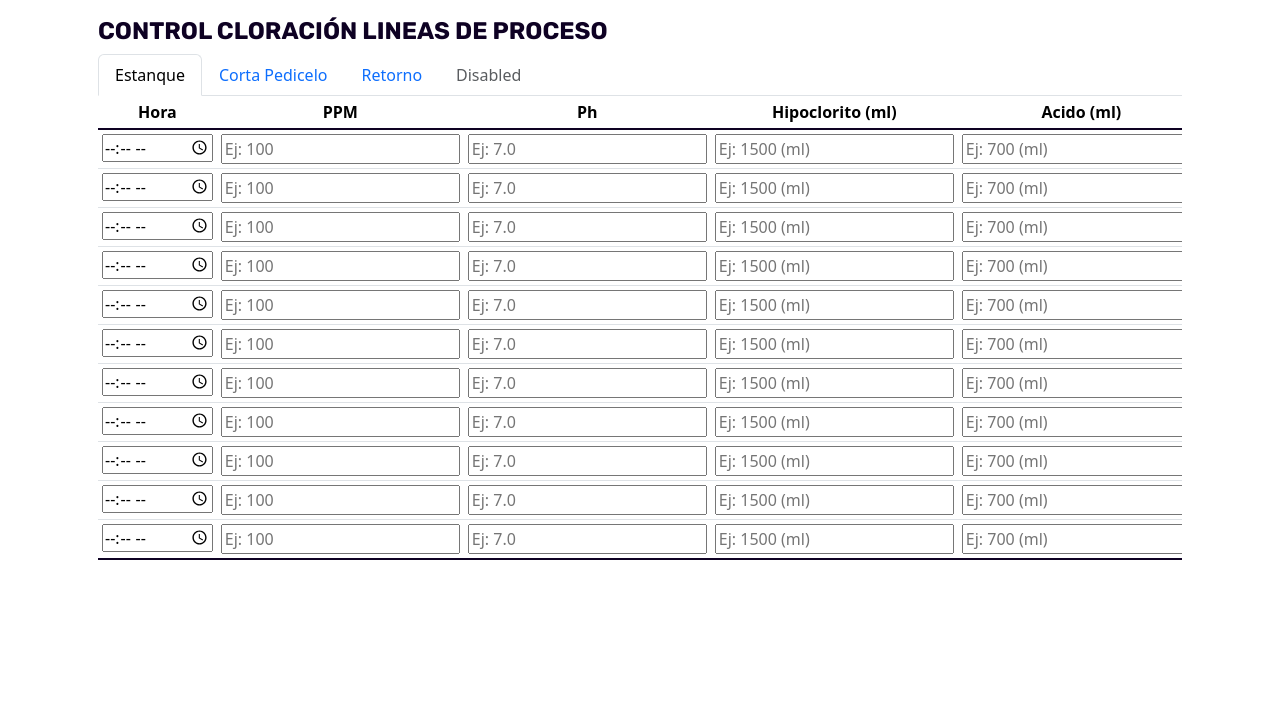
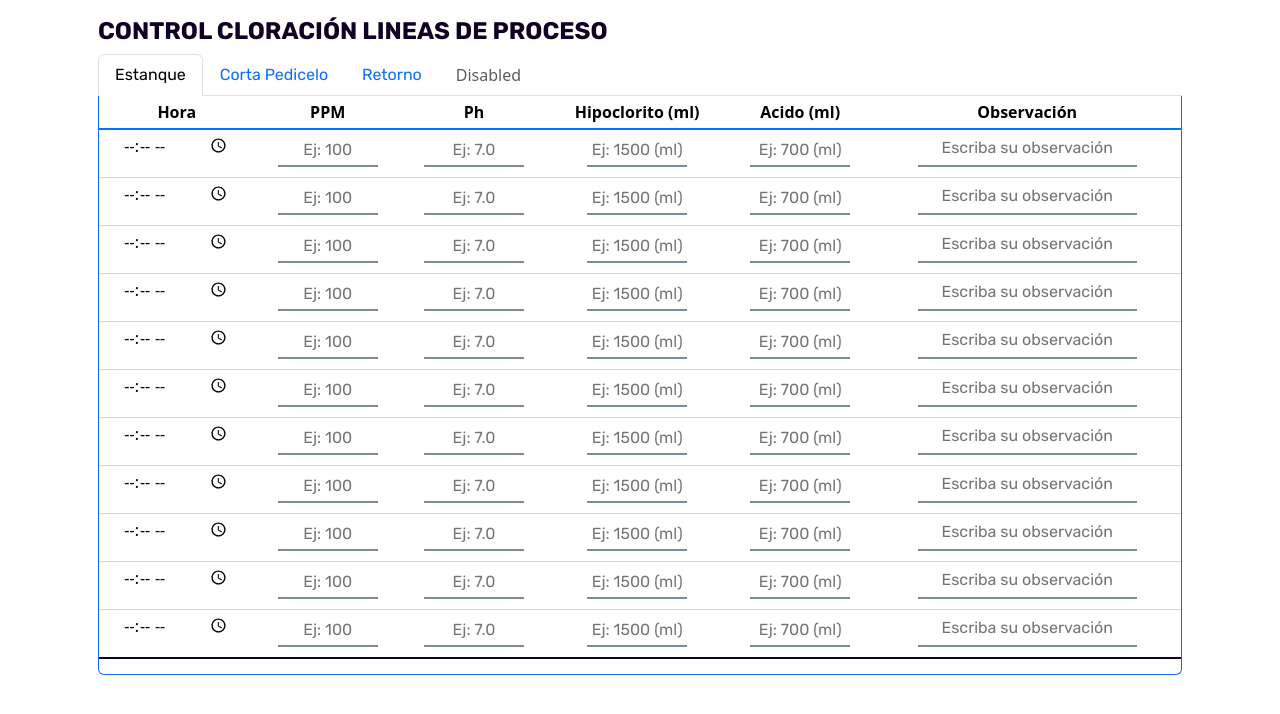
Before and after one commit to AlilaAstrea/plataforma-monitoreo-industrial, a Django app: page /slide/ in a window 1280 px wide. Shown: the part 63-777 px from the top of the page. Run offline with Django 5.2, Linux system fonts and the light colour scheme.

Commit message:
arreglo textarea, faltan pestañas siguientes

```diff
--- a/fungicidas/static/css/menu.css
+++ b/fungicidas/static/css/menu.css
@@ -22,3 +22,81 @@
   font-weight: 300;
   font-style: normal;
 }
+
+input[type=number]::-webkit-inner-spin-button,
+input[type=number]::-webkit-outer-spin-button {
+    -webkit-appearance: none;
+    margin: 0;
+}
+
+input[type=number] {
+    -moz-appearance: textfield;
+    appearance: unset;
+    border: none;
+    border-bottom: 2px solid #7b8b9b;
+    width: 10rem;
+    background: none;
+    outline: none;
+    transition: border-bottom-color 1s;
+    -webkit-transition: border-bottom-color 1s;
+    -moz-transition: border-bottom-color 1s;
+    -ms-transition: border-bottom-color 1s;
+    -o-transition: border-bottom-color 1s;
+    font-family: "Rubik", sans-serif;
+    height: 33px;
+}
+
+input[type=number]:focus {
+  border-bottom-color:#0b58d7;
+}
+
+input[type=text] {
+  border: none;
+  border-bottom: 2px solid #7b8b9b;
+  background: none;
+  outline: none;
+}
+
+input[type=time] {
+  background: none;
+  border: 0;
+  border-radius: 5%;
+  -webkit-border-radius: 5%;
+  -moz-border-radius: 5%;
+  -ms-border-radius: 5%;
+  -o-border-radius: 5%;
+
+}
+
+.tamano-numero {
+  max-width: 100px;
+  text-align: center;
+}
+
+textarea {
+  background: none;
+  border: none;
+  outline: none;
+  border-bottom: 2px solid #7b8b9b;
+  transition: border-bottom-color 1s;
+  -webkit-transition: border-bottom-color 1s;
+  -moz-transition: border-bottom-color 1s;
+  -ms-transition: border-bottom-color 1s;
+  -o-transition: border-bottom-color 1s;
+  font-family: "Rubik", sans-serif;
+  resize: none;
+  height: 33px;
+}
+
+textarea::placeholder{
+  text-align: center;
+}
+
+textarea::-webkit-scrollbar{
+  width: 0;
+}
+
+textarea:focus{
+  border-bottom-color:#0b58d7;
+
+}
--- a/fungicidas/templates/slide.html
+++ b/fungicidas/templates/slide.html
@@ -193,15 +193,15 @@
             <h4 class="rubik-titulo"><strong>CONTROL CLORACIÓN LINEAS DE PROCESO</strong></h4>
             <ul class="nav nav-tabs" id="myTab" role="tablist">
                 <li class="nav-item" role="presentation">
-                    <button class="nav-link active" id="home-tab" data-bs-toggle="tab" data-bs-target="#home-tab-pane"
+                    <button class="nav-link active rubik-titulo" id="home-tab" data-bs-toggle="tab" data-bs-target="#home-tab-pane"
                         type="button" role="tab" aria-controls="home-tab-pane" aria-selected="true">Estanque</button>
                 </li>
                 <li class="nav-item" role="presentation">
-                    <button class="nav-link" id="profile-tab" data-bs-toggle="tab" data-bs-target="#profile-tab-pane"
+                    <button class="nav-link rubik-titulo" id="profile-tab" data-bs-toggle="tab" data-bs-target="#profile-tab-pane"
                         type="button" role="tab" aria-controls="profile-tab-pane" aria-selected="false">Corta Pedicelo</button>
                 </li>
                 <li class="nav-item" role="presentation">
-                    <button class="nav-link" id="contact-tab" data-bs-toggle="tab" data-bs-target="#contact-tab-pane"
+                    <button class="nav-link rubik-titulo" id="contact-tab" data-bs-toggle="tab" data-bs-target="#contact-tab-pane"
                         type="button" role="tab" aria-controls="contact-tab-pane" aria-selected="false">Retorno</button>
                 </li>
                 <li class="nav-item" role="presentation">
@@ -210,7 +210,7 @@
                         disabled>Disabled</button>
                 </li>
             </ul>
-            <div class="tab-content" id="myTabContent">
+            <div class="tab-content border border-top-0 border-primary rounded-bottom" id="myTabContent"> <!-- border radius ver esto mati-->
                 <!-- div de "HOME" UP-->
                 <div class="tab-pane fade show active" id="home-tab-pane" role="tabpanel" aria-labelledby="home-tab"
                     tabindex="0">
@@ -226,8 +226,8 @@
                                     <th scope="col">Observación</th>
                                 </tr>
                             </thead>
-                            <tbody class="table-group-divider">
-                                <tr>
+                            <tbody class="table-group-divider border-primary">
+                                <tr class="border-info-subtle">
                                     <th scope="row"><input type="time"></th>
                                     <td><input class="tamano-numero" type="number" placeholder="Ej: 100" name="" id=""
                                             oninput="if(this.value.length > 3) this.value = this.value.slice(0, 3);">
@@ -243,10 +243,10 @@
                                             id=""
                                             oninput="if(this.value.length > 6) this.value = this.value.slice(0, 6);">
                                     </td>
-                                    <td><input type="text" placeholder="Escriba su observacion" name="" id=""
-                                            maxlength="200"></td>
+                                    <td><textarea cols="20" rows="1" placeholder="Escriba su observación" maxlength="200" name="" id></textarea></td>
+
                                 </tr>
-                                <tr>
+                                <tr class="border-info-subtle">
                                     <th scope="row"><input type="time"></th>
                                     <td><input class="tamano-numero" type="number" placeholder="Ej: 100" name="" id=""
                                             oninput="if(this.value.length > 3) this.value = this.value.slice(0, 3);">
@@ -262,10 +262,9 @@
                                             id=""
                                             oninput="if(this.value.length > 6) this.value = this.value.slice(0, 6);">
                                     </td>
-                                    <td><input type="text" placeholder="Escriba su observacion" name="" id=""
-                                            maxlength="200"></td>
+                                    <td><textarea cols="20" rows="1" placeholder="Escriba su observación" maxlength="200" name="" id></textarea></td>
                                 </tr>
-                                <tr>
+                                <tr class="border-info-subtle">
                                     <th scope="row"><input type="time"></th>
                                     <td><input class="tamano-numero" type="number" placeholder="Ej: 100" name="" id=""
                                             oninput="if(this.value.length > 3) this.value = this.value.slice(0, 3);">
@@ -281,10 +280,9 @@
                                             id=""
                                             oninput="if(this.value.length > 6) this.value = this.value.slice(0, 6);">
                                     </td>
-                                    <td><input type="text" placeholder="Escriba su observacion" name="" id=""
-                                            maxlength="200"></td>
+                                    <td><textarea cols="20" rows="1" placeholder="Escriba su observación" maxlength="200" name="" id></textarea></td>
                                 </tr>
-                                <tr>
+                                <tr class="border-info-subtle">
                                     <th scope="row"><input type="time"></th>
                                     <td><input class="tamano-numero" type="number" placeholder="Ej: 100" name="" id=""
                                             oninput="if(this.value.length > 3) this.value = this.value.slice(0, 3);">
@@ -300,10 +298,9 @@
                                             id=""
                                             oninput="if(this.value.length > 6) this.value = this.value.slice(0, 6);">
                                     </td>
-                                    <td><input type="text" placeholder="Escriba su observacion" name="" id=""
-                                            maxlength="200"></td>
+                                    <td><textarea cols="20" rows="1" placeholder="Escriba su observación" maxlength="200" name="" id></textarea></td>
                                 </tr>
-                                <tr>
+                                <tr class="border-info-subtle">
                                     <th scope="row"><input type="time"></th>
                                     <td><input class="tamano-numero" type="number" placeholder="Ej: 100" name="" id=""
                                             oninput="if(this.value.length > 3) this.value = this.value.slice(0, 3);">
@@ -319,10 +316,9 @@
                                             id=""
                                             oninput="if(this.value.length > 6) this.value = this.value.slice(0, 6);">
                                     </td>
-                                    <td><input type="text" placeholder="Escriba su observacion" name="" id=""
-                                            maxlength="200"></td>
+                                    <td><textarea cols="20" rows="1" placeholder="Escriba su observación" maxlength="200" name="" id></textarea></td>
                                 </tr>
-                                <tr>
+                                <tr class="border-info-subtle">
                                     <th scope="row"><input type="time"></th>
                                     <td><input class="tamano-numero" type="number" placeholder="Ej: 100" name="" id=""
                                             oninput="if(this.value.length > 3) this.value = this.value.slice(0, 3);">
@@ -338,10 +334,9 @@
                                             id=""
                                             oninput="if(this.value.length > 6) this.value = this.value.slice(0, 6);">
                                     </td>
-                                    <td><input type="text" placeholder="Escriba su observacion" name="" id=""
-                                            maxlength="200"></td>
+                                    <td><textarea cols="20" rows="1" placeholder="Escriba su observación" maxlength="200" name="" id></textarea></td>
                                 </tr>
-                                <tr>
+                                <tr class="border-info-subtle">
                                     <th scope="row"><input type="time"></th>
                                     <td><input class="tamano-numero" type="number" placeholder="Ej: 100" name="" id=""
                                             oninput="if(this.value.length > 3) this.value = this.value.slice(0, 3);">
@@ -357,10 +352,9 @@
                                             id=""
                                             oninput="if(this.value.length > 6) this.value = this.value.slice(0, 6);">
                                     </td>
-                                    <td><input type="text" placeholder="Escriba su observacion" name="" id=""
-                                            maxlength="200"></td>
+                                    <td><textarea cols="20" rows="1" placeholder="Escriba su observación" maxlength="200" name="" id></textarea></td>
                                 </tr>
-                                <tr>
+                                <tr class="border-info-subtle">
                                     <th scope="row"><input type="time"></th>
                                     <td><input class="tamano-numero" type="number" placeholder="Ej: 100" name="" id=""
                                             oninput="if(this.value.length > 3) this.value = this.value.slice(0, 3);">
@@ -376,10 +370,9 @@
                                             id=""
                                             oninput="if(this.value.length > 6) this.value = this.value.slice(0, 6);">
                                     </td>
-                                    <td><input type="text" placeholder="Escriba su observacion" name="" id=""
-                                            maxlength="200"></td>
+                                    <td><textarea cols="20" rows="1" placeholder="Escriba su observación" maxlength="200" name="" id></textarea></td>
                                 </tr>
-                                <tr>
+                                <tr class="border-info-subtle">
                                     <th scope="row"><input type="time"></th>
                                     <td><input class="tamano-numero" type="number" placeholder="Ej: 100" name="" id=""
                                             oninput="if(this.value.length > 3) this.value = this.value.slice(0, 3);">
@@ -395,10 +388,9 @@
                                             id=""
                                             oninput="if(this.value.length > 6) this.value = this.value.slice(0, 6);">
                                     </td>
-                                    <td><input type="text" placeholder="Escriba su observacion" name="" id=""
-                                            maxlength="200"></td>
+                                    <td><textarea cols="20" rows="1" placeholder="Escriba su observación" maxlength="200" name="" id></textarea></td>
                                 </tr>
-                                <tr>
+                                <tr class="border-info-subtle">
                                     <th scope="row"><input type="time"></th>
                                     <td><input class="tamano-numero" type="number" placeholder="Ej: 100" name="" id=""
                                             oninput="if(this.value.length > 3) this.value = this.value.slice(0, 3);">
@@ -414,10 +406,9 @@
                                             id=""
                                             oninput="if(this.value.length > 6) this.value = this.value.slice(0, 6);">
                                     </td>
-                                    <td><input type="text" placeholder="Escriba su observacion" name="" id=""
-                                            maxlength="200"></td>
+                                    <td><textarea cols="20" rows="1" placeholder="Escriba su observación" maxlength="200" name="" id></textarea></td>
                                 </tr>
-                                <tr>
+                                <tr class="border-info-subtle">
                                     <th scope="row"><input type="time"></th>
                                     <td><input class="tamano-numero" type="number" placeholder="Ej: 100" name="" id=""
                                             oninput="if(this.value.length > 3) this.value = this.value.slice(0, 3);">
@@ -433,8 +424,7 @@
                                             id=""
                                             oninput="if(this.value.length > 6) this.value = this.value.slice(0, 6);">
                                     </td>
-                                    <td><input type="text" placeholder="Escriba su observacion" name="" id=""
-                                            maxlength="200"></td>
+                                    <td><textarea cols="20" rows="1" placeholder="Escriba su observación" maxlength="200" name="" id></textarea></td>
                                 </tr>
                             </tbody>
                             <tfoot class="table-group-divider ">
@@ -476,8 +466,7 @@
                                             id=""
                                             oninput="if(this.value.length > 6) this.value = this.value.slice(0, 6);">
                                     </td>
-                                    <td><input type="text" placeholder="Escriba su observacion" name="" id=""
-                                            maxlength="200"></td>
+                                    <td><textarea cols="20" rows="1" placeholder="Escriba su observación" maxlength="200" name="" id></textarea></td>
                                     <!--pensar en un textarea pero me rompe el diseño-->
                                 </tr>
                                 <tr>
@@ -496,8 +485,7 @@
                                             id=""
                                             oninput="if(this.value.length > 6) this.value = this.value.slice(0, 6);">
                                     </td>
-                                    <td><input type="text" placeholder="Escriba su observacion" name="" id=""
-                                            maxlength="200"></td>
+                                    <td><textarea cols="20" rows="1" placeholder="Escriba su observación" maxlength="200" name="" id></textarea></td>
                                 </tr>
                                 <tr>
                                     <th scope="row"><input type="time"></th>
@@ -515,8 +503,7 @@
                                             id=""
                                             oninput="if(this.value.length > 6) this.value = this.value.slice(0, 6);">
                                     </td>
-                                    <td><input type="text" placeholder="Escriba su observacion" name="" id=""
-                                            maxlength="200"></td>
+                                    <td><textarea cols="20" rows="1" placeholder="Escriba su observación" maxlength="200" name="" id></textarea></td>
                                 </tr>
                                 <tr>
                                     <th scope="row"><input type="time"></th>
@@ -534,8 +521,7 @@
                                             id=""
                                             oninput="if(this.value.length > 6) this.value = this.value.slice(0, 6);">
                                     </td>
-                                    <td><input type="text" placeholder="Escriba su observacion" name="" id=""
-                                            maxlength="200"></td>
+                                    <td><textarea cols="20" rows="1" placeholder="Escriba su observación" maxlength="200" name="" id></textarea></td>
                                 </tr>
                                 <tr>
                                     <th scope="row"><input type="time"></th>
```
